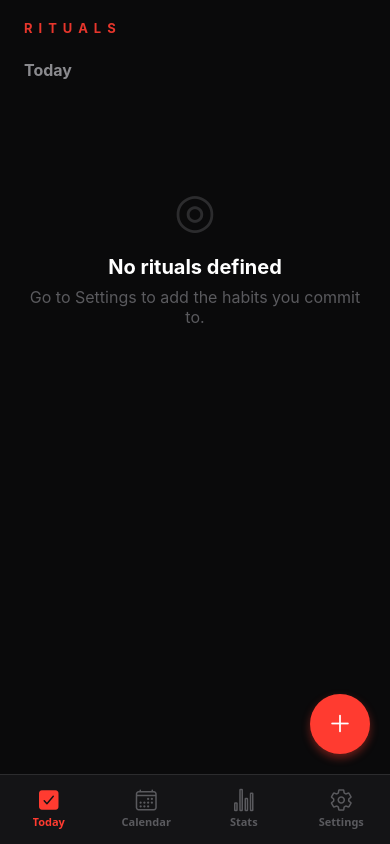
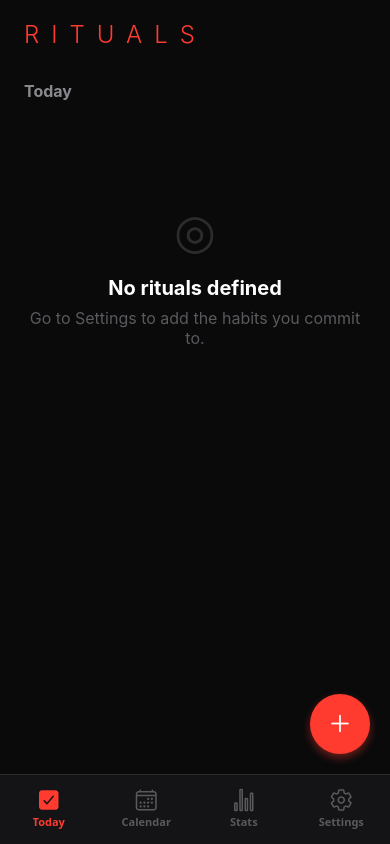
Before and after one commit to Wonderful-Goose/rituals, a React Native app: screen /Today in a window 390 px wide. Built offline with nearby package versions, Linux system fonts and the light colour scheme; what expo-notifications would draw is missing.

Commit message:
Make RITUALS brand header more prominent

```diff
--- a/src/screens/TodayScreen.tsx
+++ b/src/screens/TodayScreen.tsx
@@ -694,11 +694,10 @@ const styles = StyleSheet.create({
   // Brand
   brandTitle: {
     color: '#FF3B30',
-    fontSize: 13,
-    fontWeight: 'bold',
-    letterSpacing: 6,
-    marginBottom: 24,
-    opacity: 0.9,
+    fontSize: 24,
+    fontWeight: '300',
+    letterSpacing: 12,
+    marginBottom: 32,
   },
   // Hero
   hero: {
```
